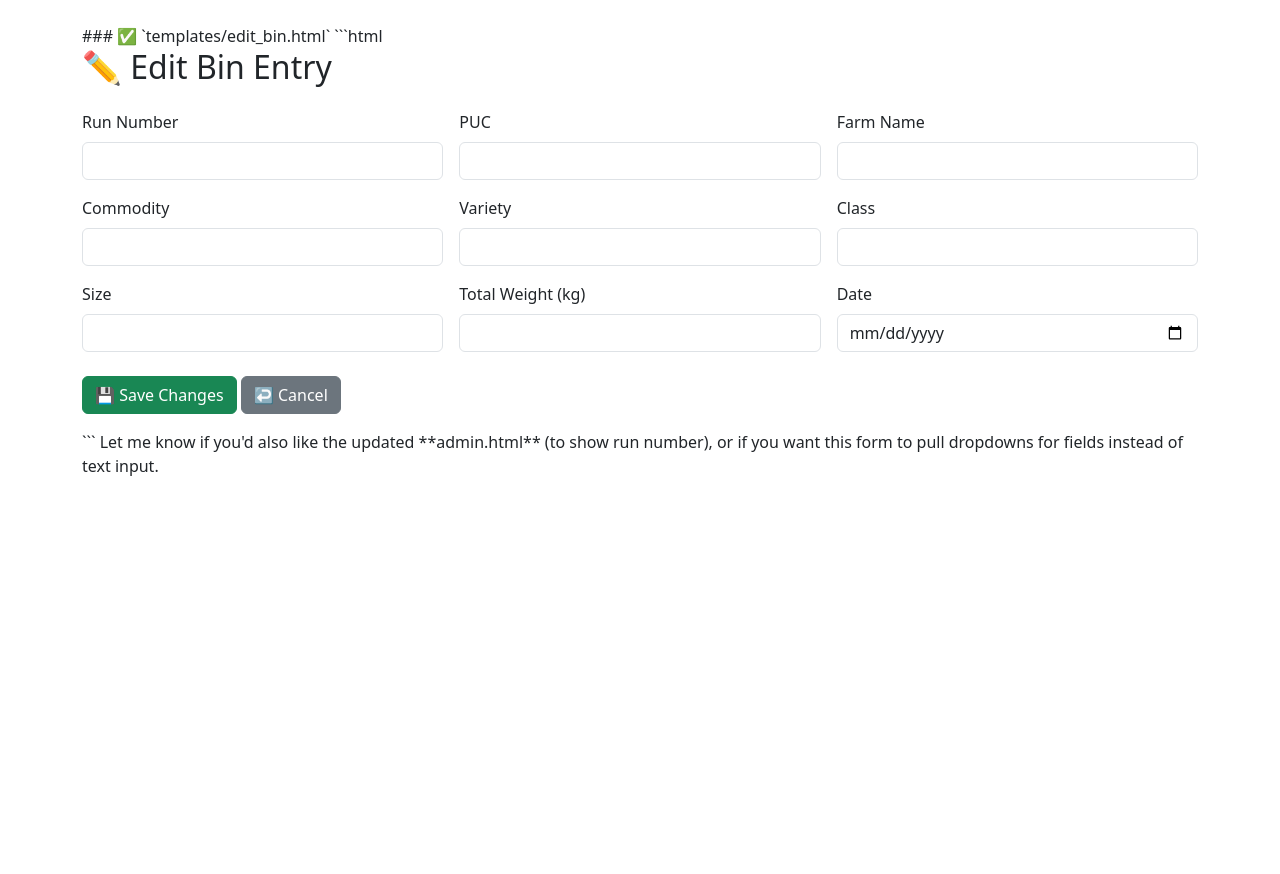
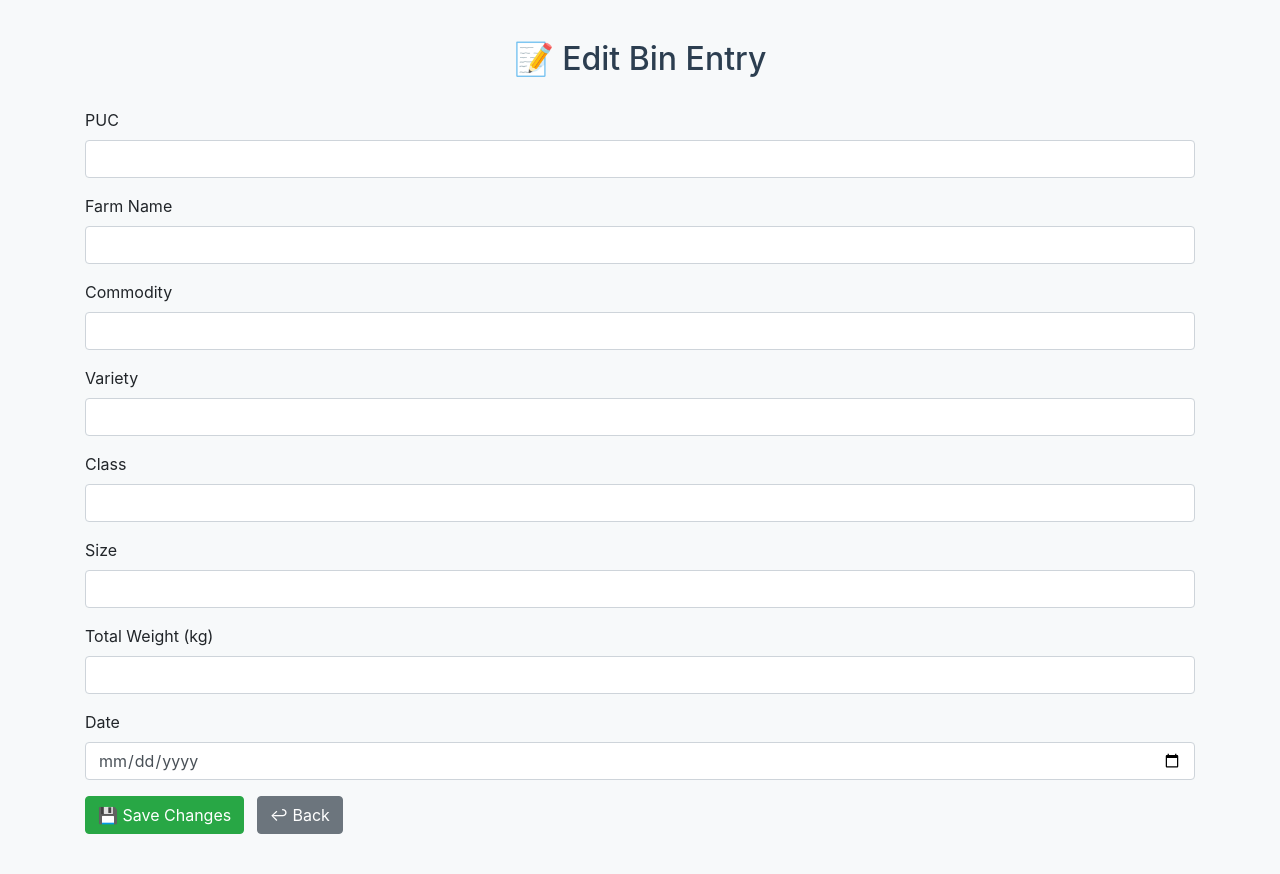
Before and after one commit to JDStrever/Groenkloofsitrus-Update1-stock-system, a Flask app: page /edit_bin/1 in a window 1280 px wide. Before the commit the page ends 476 px from the top, so only its background shows below. Run offline with Flask 3, Linux system fonts and the light colour scheme; the visitor is signed in with stand-in values (Sample User, id 1); data that the repository does not hold is empty; some libraries are stand-ins or nearby versions.

Commit message:
Update edit_bin.html

````diff
--- a/templates/edit_bin.html
+++ b/templates/edit_bin.html
@@ -1,63 +1,60 @@
-
-### ✅ `templates/edit_bin.html`
-```html
 <!DOCTYPE html>
-<html>
+<html lang="en">
 <head>
+    <meta charset="UTF-8">
     <title>Edit Bin</title>
-    <link rel="stylesheet" href="https://cdn.jsdelivr.net/npm/bootstrap@5.3.0/dist/css/bootstrap.min.css">
+    <link rel="stylesheet" href="https://stackpath.bootstrapcdn.com/bootstrap/4.5.2/css/bootstrap.min.css">
+    <style>
+        body {
+            background-color: #f7f9fa;
+            padding: 40px;
+        }
+        h2 {
+            text-align: center;
+            margin-bottom: 30px;
+            color: #2c3e50;
+        }
+    </style>
 </head>
-<body class="container py-4">
-    <h2 class="mb-4">✏️ Edit Bin Entry</h2>
-    <form method="POST">
-        <div class="row g-3">
-            <div class="col-md-4">
-                <label for="run_number" class="form-label">Run Number</label>
-                <input type="text" class="form-control" id="run_number" name="run_number" value="{{ bin.run_number }}" required>
+<body>
+    <div class="container">
+        <h2>📝 Edit Bin Entry</h2>
+        <form method="POST">
+            <div class="form-group">
+                <label>PUC</label>
+                <input type="text" name="puc" class="form-control" value="{{ bin.puc }}" required>
             </div>
-            <div class="col-md-4">
-                <label for="puc" class="form-label">PUC</label>
-                <input type="text" class="form-control" id="puc" name="puc" value="{{ bin.puc }}" required>
+            <div class="form-group">
+                <label>Farm Name</label>
+                <input type="text" name="farm_name" class="form-control" value="{{ bin.farm_name }}" required>
             </div>
-            <div class="col-md-4">
-                <label for="farm_name" class="form-label">Farm Name</label>
-                <input type="text" class="form-control" id="farm_name" name="farm_name" value="{{ bin.farm_name }}" required>
+            <div class="form-group">
+                <label>Commodity</label>
+                <input type="text" name="commodity" class="form-control" value="{{ bin.commodity }}" required>
             </div>
-
-            <div class="col-md-4">
-                <label for="commodity" class="form-label">Commodity</label>
-                <input type="text" class="form-control" id="commodity" name="commodity" value="{{ bin.commodity }}" required>
+            <div class="form-group">
+                <label>Variety</label>
+                <input type="text" name="variety" class="form-control" value="{{ bin.variety }}" required>
             </div>
-            <div class="col-md-4">
-                <label for="variety" class="form-label">Variety</label>
-                <input type="text" class="form-control" id="variety" name="variety" value="{{ bin.variety }}" required>
+            <div class="form-group">
+                <label>Class</label>
+                <input type="text" name="bin_class" class="form-control" value="{{ bin.bin_class }}" required>
             </div>
-            <div class="col-md-4">
-                <label for="bin_class" class="form-label">Class</label>
-                <input type="text" class="form-control" id="bin_class" name="bin_class" value="{{ bin.bin_class }}" required>
+            <div class="form-group">
+                <label>Size</label>
+                <input type="text" name="size" class="form-control" value="{{ bin.size }}" required>
             </div>
-
-            <div class="col-md-4">
-                <label for="size" class="form-label">Size</label>
-                <input type="text" class="form-control" id="size" name="size" value="{{ bin.size }}">
+            <div class="form-group">
+                <label>Total Weight (kg)</label>
+                <input type="number" step="0.01" name="total_weight" class="form-control" value="{{ bin.total_weight }}" required>
             </div>
-            <div class="col-md-4">
-                <label for="total_weight" class="form-label">Total Weight (kg)</label>
-                <input type="number" step="0.01" class="form-control" id="total_weight" name="total_weight" value="{{ bin.total_weight }}" required>
+            <div class="form-group">
+                <label>Date</label>
+                <input type="date" name="date" class="form-control" value="{{ bin.date }}">
             </div>
-            <div class="col-md-4">
-                <label for="date" class="form-label">Date</label>
-                <input type="date" class="form-control" id="date" name="date" value="{{ bin.date }}" required>
-            </div>
-        </div>
-
-        <div class="mt-4">
             <button type="submit" class="btn btn-success">💾 Save Changes</button>
-            <a href="{{ url_for('admin_panel') }}" class="btn btn-secondary">↩️ Cancel</a>
-        </div>
-    </form>
+            <a href="{{ url_for('admin_panel') }}" class="btn btn-secondary ml-2">↩ Back</a>
+        </form>
+    </div>
 </body>
 </html>
-```
-
-Let me know if you'd also like the updated **admin.html** (to show run number), or if you want this form to pull dropdowns for fields instead of text input.
````
